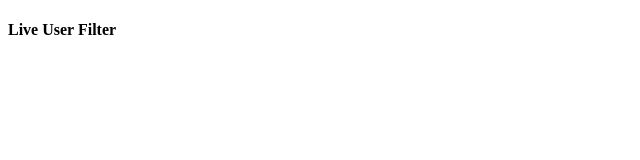
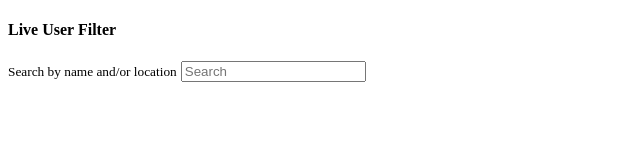
Before and after one commit to FrancoTr/live-user-filter, a plain HTML site: page index.html in a window 1280 px wide. Shown: the whole page, without its empty margins (0-640 px from the left). Drawn offline with Linux system fonts and the light colour scheme.

Commit message:
add filter input

```diff
--- a/index.html
+++ b/index.html
@@ -10,6 +10,8 @@
     <div class="container">
       <div class="header">
         <h4 class="title">Live User Filter</h4>
+        <small class="subtitle">Search by name and/or location</small>
+        <input id="filter" type="text" placeholder="Search" />
       </div>
     </div>
   </body>
```
